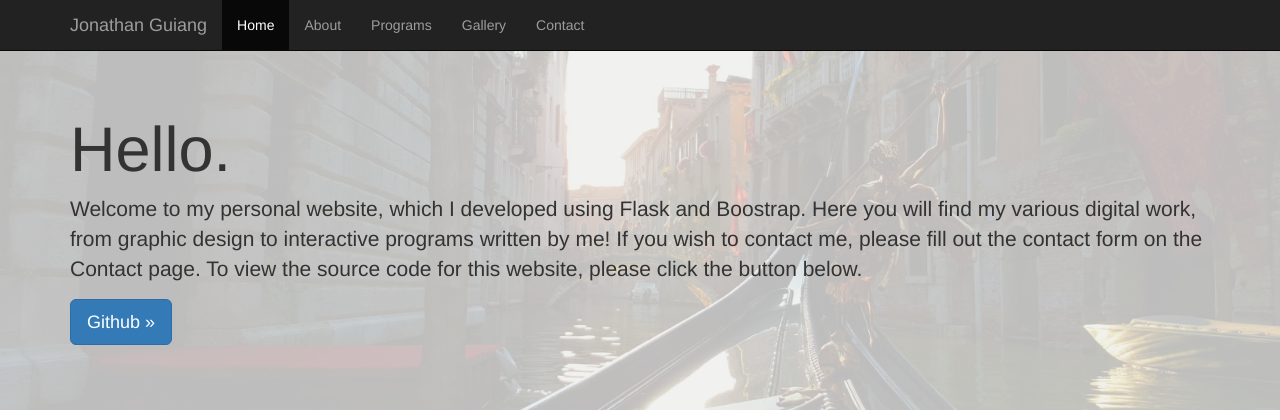
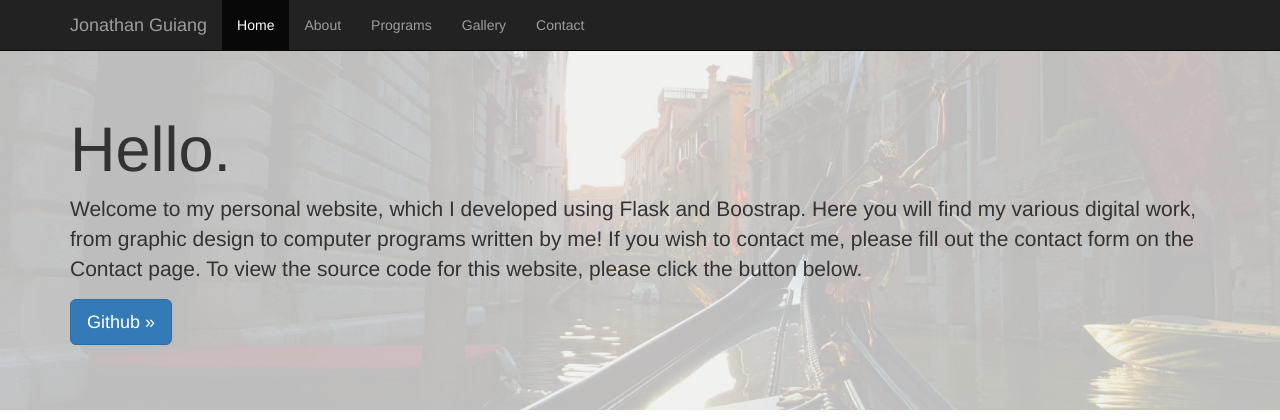
Before and after one commit to jkguiang/my_website, a Flask app: page / in a window 1280 px wide. Shown: the top 420 px of the page. Run offline with Flask 2, Linux system fonts and the light colour scheme; some libraries are stand-ins or nearby versions.

Commit message:
changed wording

```diff
--- a/templates/home.html
+++ b/templates/home.html
@@ -37,7 +37,7 @@
         <h1>Hello.</h1>
         <p>
             Welcome to my personal website, which I developed using Flask and Boostrap.
-            Here you will find my various digital work, from graphic design to interactive programs written by me!
+            Here you will find my various digital work, from graphic design to computer programs written by me!
             If you wish to contact me, please fill out the contact form on the Contact page. To view the source code
             for this website, please click the button below.</p>
         <p><a class="btn btn-primary btn-lg" href="http://github.com/jkguiang/my_website" role="button">Github &raquo;</a></p>
```
